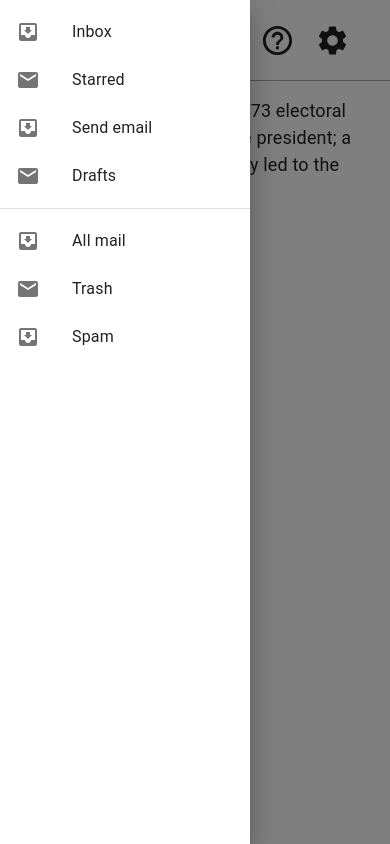
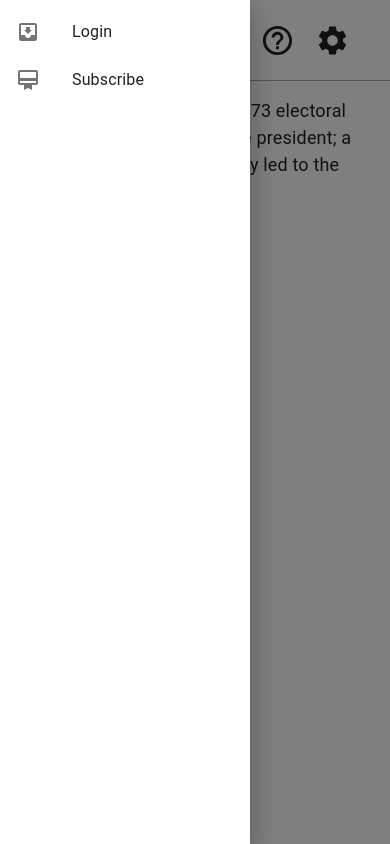
Before and after one commit to dotcomstar/Triviale, a React (Vite) app: page / in a window 390 px wide. Both pictures are taken after a click on the button 29 px from the left and 40 px from the top of the page. Built offline with nearby package versions, Linux system fonts and the light colour scheme; what simple-zustand-devtools would draw is missing.

Commit message:
Update contents of hamburger drawer

```diff
--- a/src/components/navbar/drawer/HamburgerDrawer.tsx
+++ b/src/components/navbar/drawer/HamburgerDrawer.tsx
@@ -1,9 +1,8 @@
-import React from "react";
+import CardMembershipIcon from "@mui/icons-material/CardMembership";
 import MenuRoundedIcon from "@mui/icons-material/Menu";
-import SwipeableDrawer from "@mui/material/SwipeableDrawer";
+import InboxIcon from "@mui/icons-material/MoveToInbox";
 import {
   Box,
-  Divider,
   IconButton,
   List,
   ListItem,
@@ -11,8 +10,8 @@ import {
   ListItemIcon,
   ListItemText,
 } from "@mui/material";
-import InboxIcon from "@mui/icons-material/MoveToInbox";
-import MailIcon from "@mui/icons-material/Mail";
+import SwipeableDrawer from "@mui/material/SwipeableDrawer";
+import React from "react";
 
 const HamburgerDrawer = () => {
   const iOS =
@@ -39,24 +38,11 @@ const HamburgerDrawer = () => {
       onKeyDown={toggleDrawer(false)}
     >
       <List>
-        {["Inbox", "Starred", "Send email", "Drafts"].map((text, index) => (
+        {["Login", "Subscribe"].map((text, index) => (
           <ListItem key={text} disablePadding>
             <ListItemButton>
               <ListItemIcon>
-                {index % 2 === 0 ? <InboxIcon /> : <MailIcon />}
-              </ListItemIcon>
-              <ListItemText primary={text} />
-            </ListItemButton>
-          </ListItem>
-        ))}
-      </List>
-      <Divider />
-      <List>
-        {["All mail", "Trash", "Spam"].map((text, index) => (
-          <ListItem key={text} disablePadding>
-            <ListItemButton>
-              <ListItemIcon>
-                {index % 2 === 0 ? <InboxIcon /> : <MailIcon />}
+                {index % 2 === 0 ? <InboxIcon /> : <CardMembershipIcon />}
               </ListItemIcon>
               <ListItemText primary={text} />
             </ListItemButton>
```
